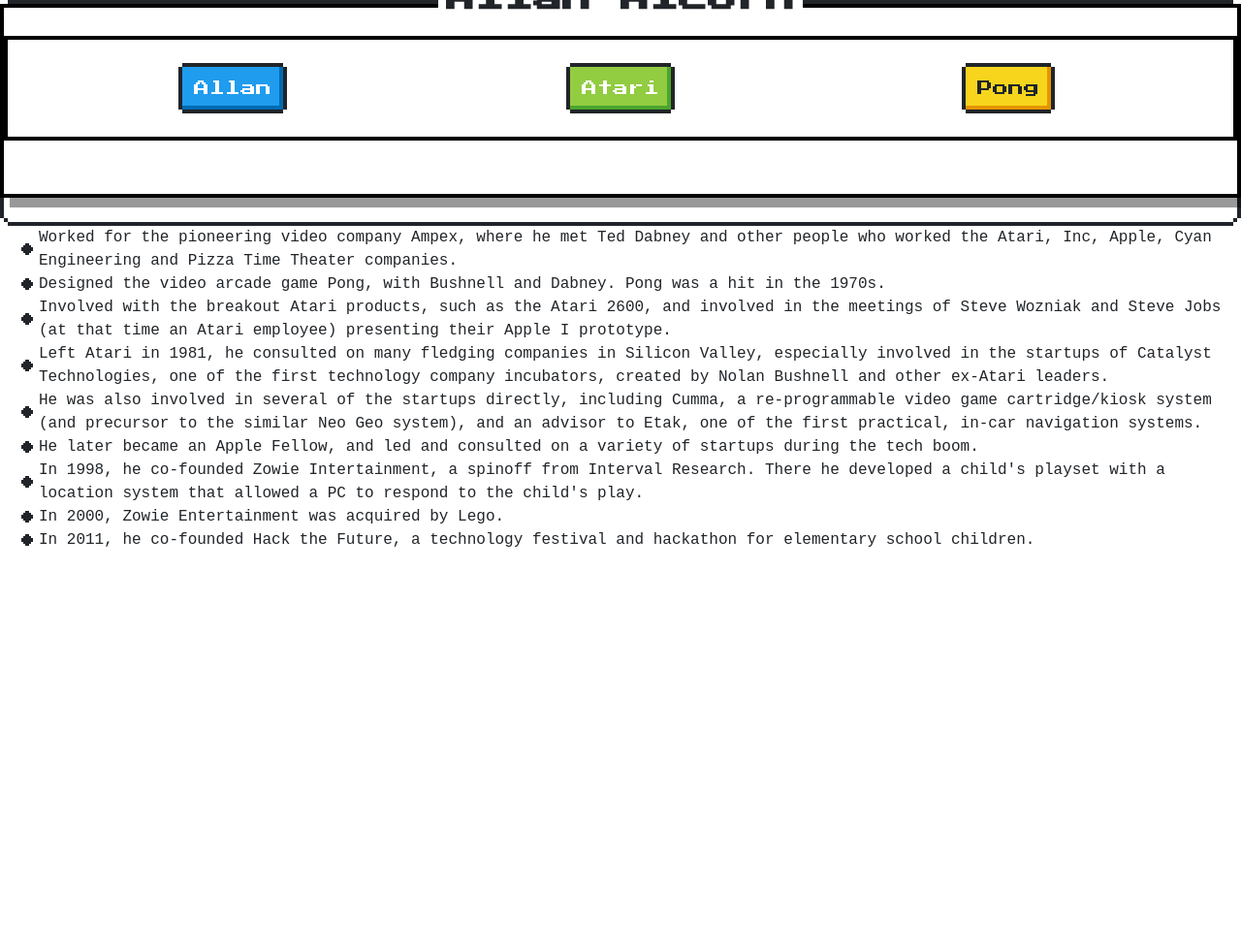
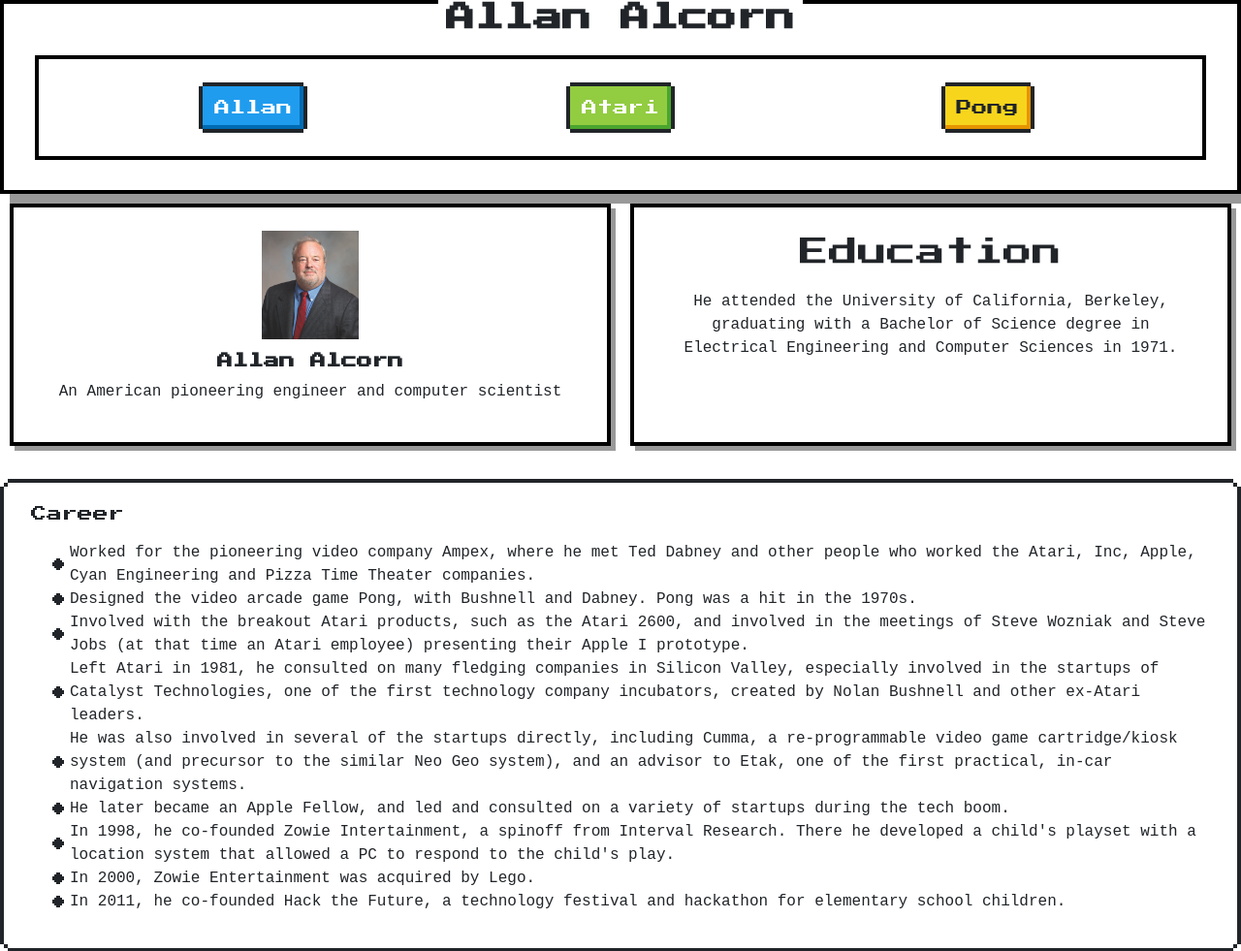
Before and after one commit to Forum-123/allan-alcorn, a plain HTML site: page index.html in a window 1280 px wide. Shown: the whole page at 97% size. Before the commit the page ends 800 px from the top, so only its background shows below. Drawn offline with nearby package versions, Linux system fonts and the light colour scheme.

Commit message:
Add sections to display grid

```diff
--- a/index.html
+++ b/index.html
@@ -18,7 +18,7 @@
         <title>Allan Alcorn</title>
     </head>
     <body>
-    <header class="nes-container with-title is-centered" id="header">
+        <header class="nes-container with-title is-centered"s>
             <h1 class="title">Allan Alcorn</h1>
 
             <nav class="nes-container">
@@ -27,23 +27,26 @@
                 <a id="pong" href="pong.html"><button class="nes-btn is-warning">Pong</button></a>
             </nav>
         </header>
-    <section id="body-main">
-        <section class="nes-container is-light member-card">
+        <section class="homepage-body" id="body-main">
+            <article id="card" class="nes-container is-centered bio">
                 <div class="avatar">
                     <img id="allanimage" src="alcorn.PNG" alt="Image of Allan Alcorn" width="100">
                 </div>
                 <div class="profile">
-                <h4 class="name">Allan Alcorn</h4>
+                    <h4 class="name" style="padding-top: 10px;">Allan Alcorn</h4>
                     <p class="job">An American pioneering engineer and computer scientist</p>
                 </div>
-        </section>
-        <div class="nes-container with-title is-centered" id="education">
+            </article>
+            <article id="card" class="nes-container with-title is-centered bio">
+                <div id="education">
                     <p class="title">Education</p>
                     <p class="education">He attended the University of California, Berkeley, graduating with a Bachelor of Science degree in Electrical Engineering and Computer Sciences in 1971.</p>
                 </div>
-        <div class="nes-container is-rounded">
+            </article>
+        </section>
+        <br>
+        <section class="nes-container is-rounded">
             <p>Career</p>
-        </div>
             <div class="lists">
                 <ul class="nes-list is-disc">
                     <li>Worked for the pioneering video company Ampex, where he met Ted Dabney and other people who worked the Atari, Inc, Apple, Cyan Engineering and Pizza Time Theater companies.</li>
@@ -57,5 +60,6 @@
                     <li>In 2011, he co-founded Hack the Future, a technology festival and hackathon for elementary school children.</li>
                 </ul>
             </div>
+        </section>
     </body>
 </html>
--- a/style.css
+++ b/style.css
@@ -6,70 +6,6 @@ body {
 header {
     position: fixed !important;
     height: 25vh;
-    width: 100%;
-    padding: 0;
-    box-shadow: 10px 10px rgba(0, 0, 0, 0.4) !important;
-}
-
-#header {
-    height: 25vh;
-    width: 100%;
-    padding: 0;
-    box-shadow: 10px 10px rgba(0, 0, 0, 0.4) !important;
-    margin-bottom: 20px;
-}
-
-nav {
-    position: fixed;
-    text-align: center;
-    display: grid;
-    grid-template-columns:  33.33% 33.33% 33.33%;
-    margin-right: 10px;
-    padding: 0;
-    width: 100%;
-    margin-bottom: 20px;
-}
-
-.title {
-    font-size: 30px !important;
-}
-
-.nes-list, .job, .education {
-    font-family: 'Courier New', Courier, monospace;
-}
-
-
-#education {
-    float: right;
-    width: 40%;
-}
-
-.member-card {
-    float: left;
-    width: 58%;
-    height: 200px;
-    display: flex;
-    text-transform: uppercase;
-    background-color: white;
-    border-color: black;
-}
-
-#allanimage {
-    max-height: 100% ;
-}
-
-.is-rounded {
-    display: relative;
-}
-
-.profile {
-    margin-left: 30px;
-    text-align: center;
-}
-
-header {
-    position: fixed !important;
-    height: 200px;
     width: 100%;
     padding: 0;
     box-shadow: 10px 10px rgba(0, 0, 0, 0.4) !important;
@@ -85,27 +21,43 @@ nav {
     margin-right: 10px;
     padding: 0;
     width: 100%;
-
 }
 
 .title {
     font-size: 30px !important;
 }
 
+.homepage-body {
+    display: grid;
+    grid-template-columns: 50% 50%;
+}
+
+.nes-list, .job, .education {
+    font-family: 'Courier New', Courier, monospace;
+}
+
+#allanimage {
+    max-width: 100%;
+    height: auto;
+}
+
+#body-main {
+    padding-top: 200px;
+}
+
 .mainbody {
     padding-top: 250px;
-
 }
 
 #pong-body {
     display: grid;
     grid-template-columns: 50% 50%;
 }
+
 #card {
     margin: 10px;
     box-shadow: 5px 5px rgba(0, 0, 0, 0.4);
     text-align: center;
-
 }
 
 img {
@@ -130,3 +82,4 @@ img {
     #pong-body {
         grid-template-columns: 100%;
     }
+}
```
Lines whose indentation alone changed are shown as unchanged.
